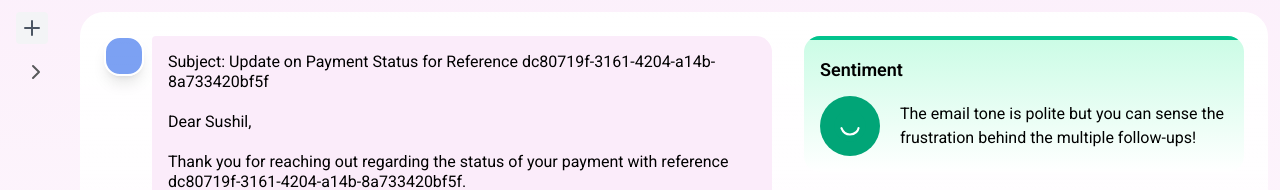
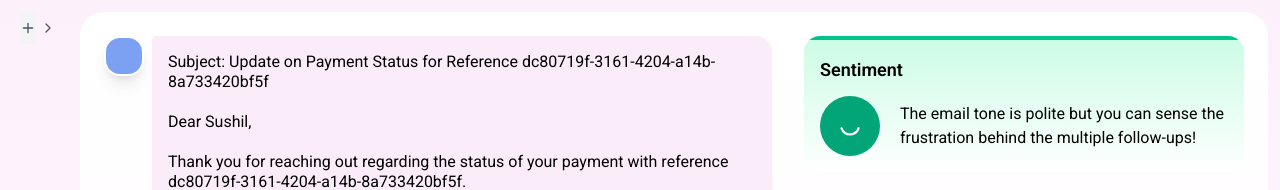
Before and after one commit to jthnroy/pixel-world, an Angular app: page / in a window 1280 px wide. Both pictures are taken after a click on the button 32 px from the left and 24 px from the top of the page. Shown: the top 190 px of the page. Built offline with nearby package versions, Linux system fonts and the light colour scheme.

Commit message:
Fix left panel layout to keep expand/collapse icon in same position and use same New Task button

```diff
--- a/src/app/app.html
+++ b/src/app/app.html
@@ -46,39 +46,41 @@
          [class.w-full]="isLeftPanelExpanded()"
          [class.w-16]="!isLeftPanelExpanded()">
       <!-- Header Icons -->
-      <div class="flex flex-col items-center gap-3 px-2">
-        <!-- Collapsed state content -->
-        <div class="flex flex-col items-center gap-3" [class.hidden]="isLeftPanelExpanded()">
-          <!-- New Task button - collapsed state -->
+      <div class="flex justify-between items-center px-2">
+        <!-- Square icon with plus - only visible when collapsed (New Task collapsed) -->
         <button class="w-8 h-8 bg-gray-100 hover:bg-gray-200 rounded flex items-center justify-center transition-all duration-300"
+                [class.hidden]="isLeftPanelExpanded()"
                 (click)="createNewTask()">
-            <svg class="w-6 h-6 text-gray-600" viewBox="0 0 24 24" fill="none">
+          <svg class="w-4 h-4 text-gray-600" viewBox="0 0 24 24" fill="none">
             <path d="M12 5V19M5 12H19" stroke="currentColor" stroke-width="2" stroke-linecap="round" stroke-linejoin="round"/>
           </svg>
         </button>
 
-          <!-- Expand button - collapsed state -->
-          <button class="w-6 h-6 text-text-neutral hover:bg-gray-100 rounded p-1 transition-colors" (click)="toggleLeftPanel()">
-            <svg class="w-6 h-6" viewBox="0 0 24 24" fill="none">
-              <path d="M9 18L15 12L9 6" stroke="currentColor" stroke-width="2" stroke-linecap="round" stroke-linejoin="round"/>
-            </svg>
-          </button>
-        </div>
-
-        <!-- Expanded state content -->
-        <div class="flex justify-between items-center w-full" [class.hidden]="!isLeftPanelExpanded()">
         <!-- Square icon - toggle button when expanded -->
-          <button class="w-6 h-6 text-text-neutral hover:bg-gray-100 rounded p-1 transition-colors" (click)="toggleLeftPanel()">
-            <svg class="w-6 h-6" viewBox="0 0 24 24" fill="none">
+        <button class="w-6 h-6 text-text-neutral hover:bg-gray-100 rounded p-1 transition-colors"
+                [class.hidden]="!isLeftPanelExpanded()"
+                (click)="toggleLeftPanel()">
+          <svg class="w-4 h-4" viewBox="0 0 24 24" fill="none">
             <path d="M16.5 16V8L12.5 12L16.5 16ZM5 21C4.45 21 3.97917 20.8042 3.5875 20.4125C3.19583 20.0208 3 19.55 3 19V5C3 4.45 3.19583 3.97917 3.5875 3.5875C3.97917 3.19583 4.45 3 5 3H19C19.55 3 20.0208 3.19583 20.4125 3.5875C20.8042 3.97917 21 4.45 21 5V19C21 19.55 20.8042 20.0208 20.4125 20.4125C20.0208 20.8042 19.55 21 19 21H5ZM8 19V5H5V19H8ZM10 19H19V5H10V19Z" fill="currentColor"/>
           </svg>
         </button>
 
+        <div class="flex items-center gap-2">
           <!-- Search icon - only visible when expanded -->
           <svg class="w-6 h-6 text-text-neutral transition-all duration-300"
+               [class.hidden]="!isLeftPanelExpanded()"
                viewBox="0 0 24 24" fill="none">
             <path d="M15.5 14h-.79l-.28-.27C15.41 12.59 16 11.11 16 9.5 16 5.91 13.09 3 9.5 3S3 5.91 3 9.5 5.91 16 9.5 16c1.61 0 3.09-.59 4.23-1.57l.27.28v.79l5 4.99L20.49 19l-4.99-5zm-6 0C7.01 14 5 11.99 5 9.5S7.01 5 9.5 5 14 7.01 14 9.5 11.99 14 9.5 14z" fill="currentColor"/>
           </svg>
+
+          <!-- Expand button - only visible when collapsed -->
+          <button class="w-6 h-6 text-text-neutral hover:bg-gray-100 rounded p-1 transition-colors"
+                  [class.hidden]="isLeftPanelExpanded()"
+                  (click)="toggleLeftPanel()">
+            <svg class="w-4 h-4" viewBox="0 0 24 24" fill="none">
+              <path d="M9 18L15 12L9 6" stroke="currentColor" stroke-width="2" stroke-linecap="round" stroke-linejoin="round"/>
+            </svg>
+          </button>
         </div>
       </div>
 
```
Lines whose indentation alone changed are shown as unchanged.
